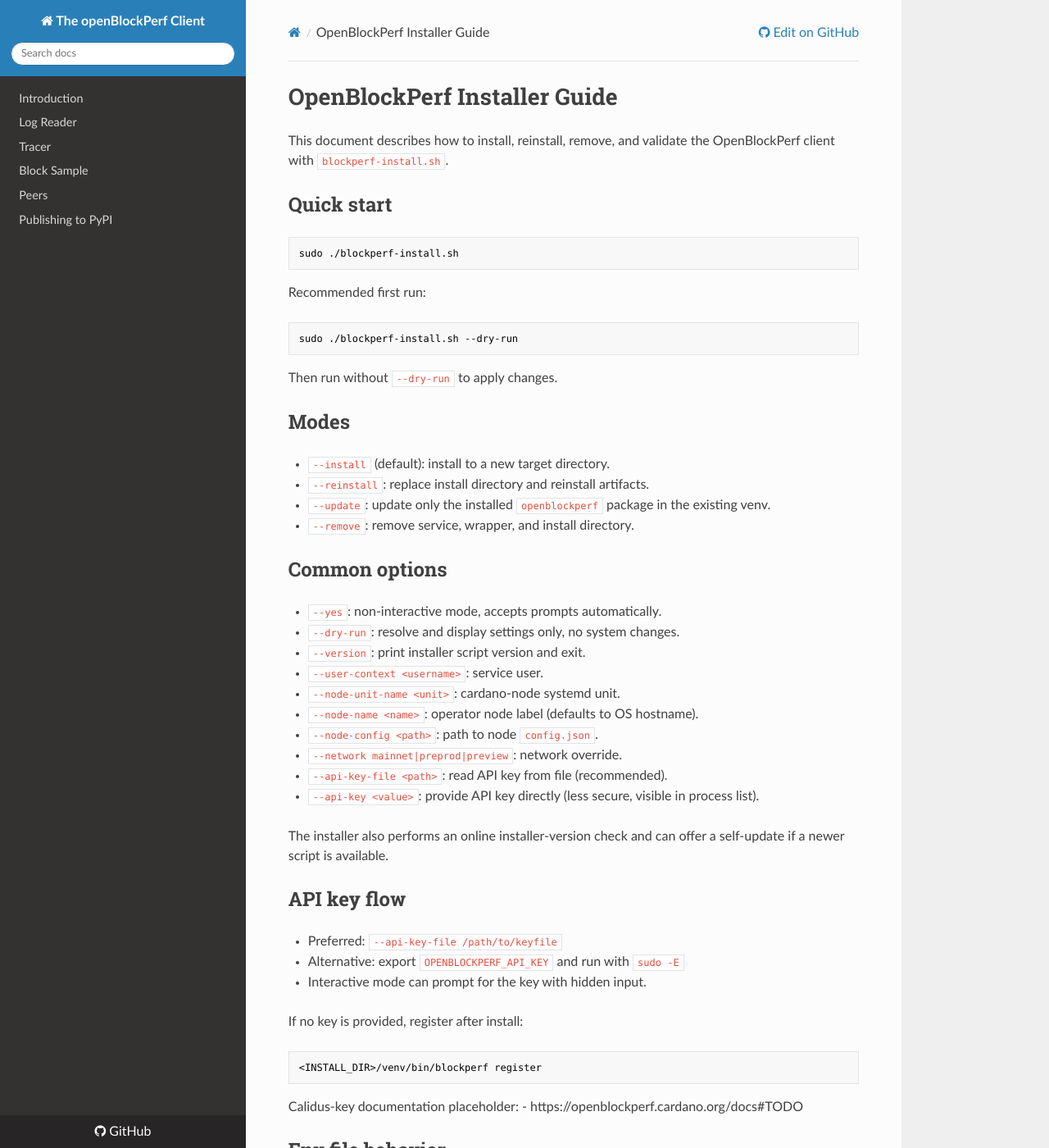
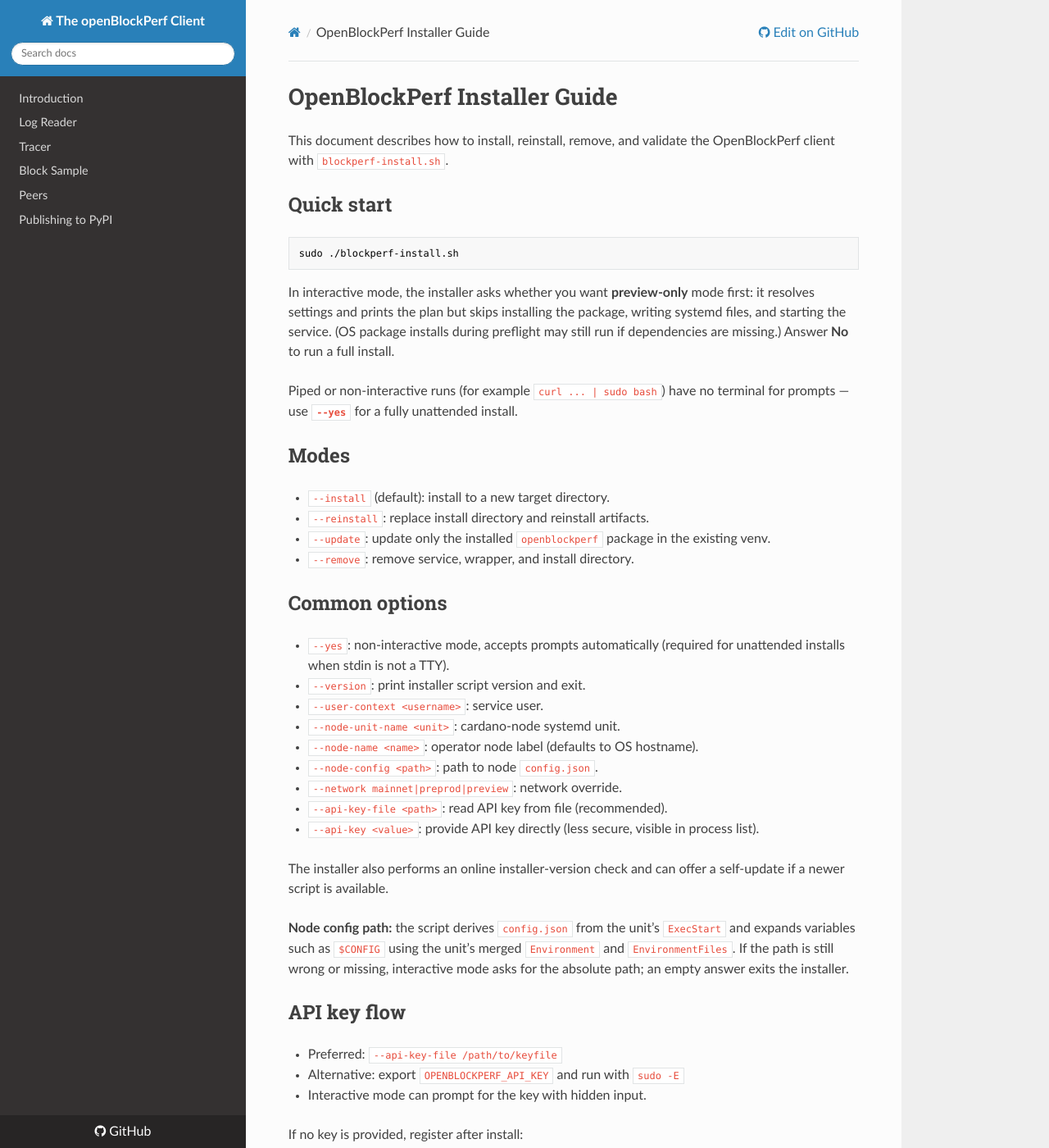
Before and after one commit to cardano-foundation/openblockperf, an MkDocs documentation site: the page built from docs/blockperf-install.md, in a window 1280 px wide and 1400 px high. Shown: the whole window at 82% size. Built offline with MkDocs 1.6.1, drawn with Linux system fonts in a browser that asks for light colours; nearby versions of some CDN libraries.

Commit message:
usage improvements and documentation
- implement beta user feedback
- extend and fix the readme and installer documentation

````diff
--- a/docs/blockperf-install.md
+++ b/docs/blockperf-install.md
@@ -8,13 +8,9 @@
 sudo ./blockperf-install.sh
 ```
 
-Recommended first run:
+In interactive mode, the installer asks whether you want **preview-only** mode first: it resolves settings and prints the plan but skips installing the package, writing systemd files, and starting the service. (OS package installs during preflight may still run if dependencies are missing.) Answer **No** to run a full install.
 
-```bash
-sudo ./blockperf-install.sh --dry-run
-```
-
-Then run without `--dry-run` to apply changes.
+Piped or non-interactive runs (for example `curl ... | sudo bash`) have no terminal for prompts — use **`--yes`** for a fully unattended install.
 
 ## Modes
 
@@ -25,8 +21,7 @@
 
 ## Common options
 
-- `--yes`: non-interactive mode, accepts prompts automatically.
-- `--dry-run`: resolve and display settings only, no system changes.
+- `--yes`: non-interactive mode, accepts prompts automatically (required for unattended installs when stdin is not a TTY).
 - `--version`: print installer script version and exit.
 - `--user-context <username>`: service user.
 - `--node-unit-name <unit>`: cardano-node systemd unit.
@@ -37,6 +32,8 @@
 - `--api-key <value>`: provide API key directly (less secure, visible in process list).
 
 The installer also performs an online installer-version check and can offer a self-update if a newer script is available.
+
+**Node config path:** the script derives `config.json` from the unit’s `ExecStart` and expands variables such as `$CONFIG` using the unit’s merged `Environment` and `EnvironmentFiles`. If the path is still wrong or missing, interactive mode asks for the absolute path; an empty answer exits the installer.
 
 ## API key flow
 
````
Also changed, not shown: README.md (+60 -9 lines), 1 other file.
